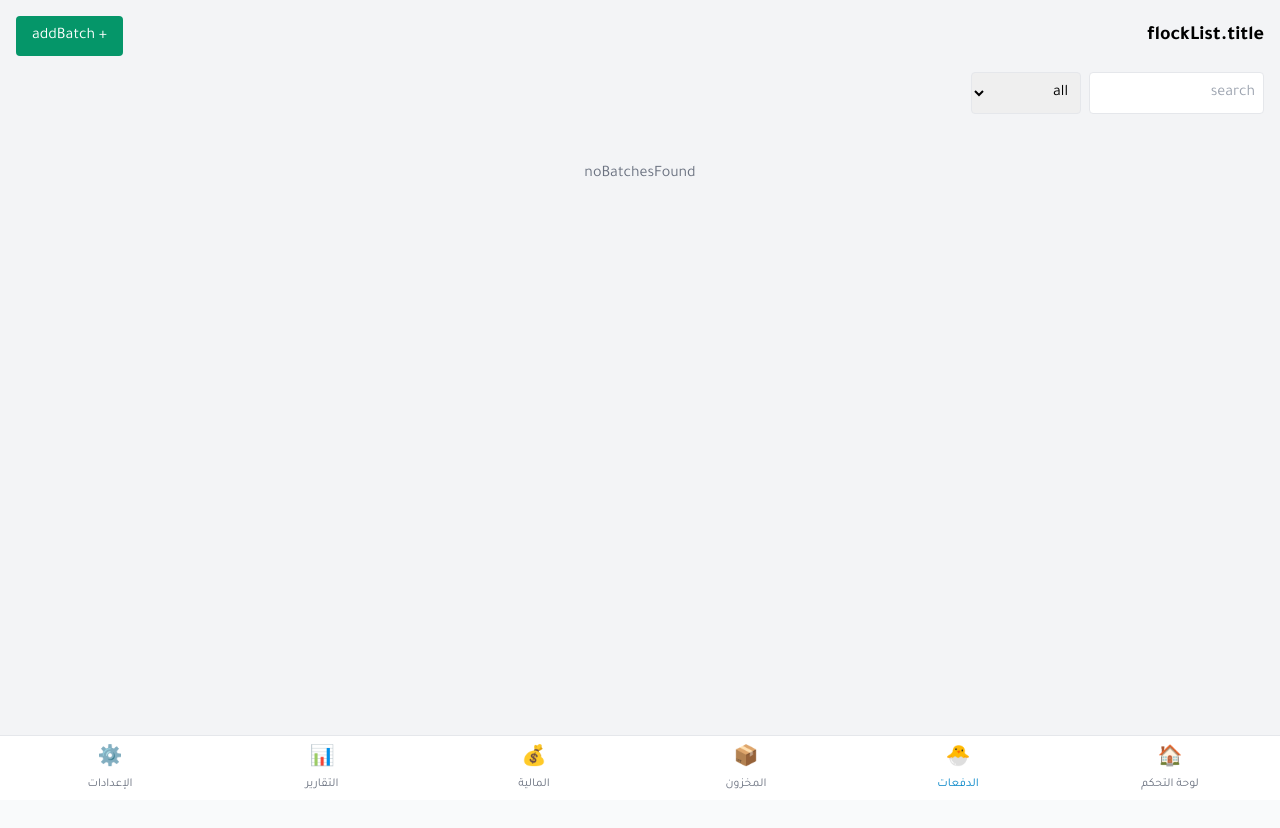
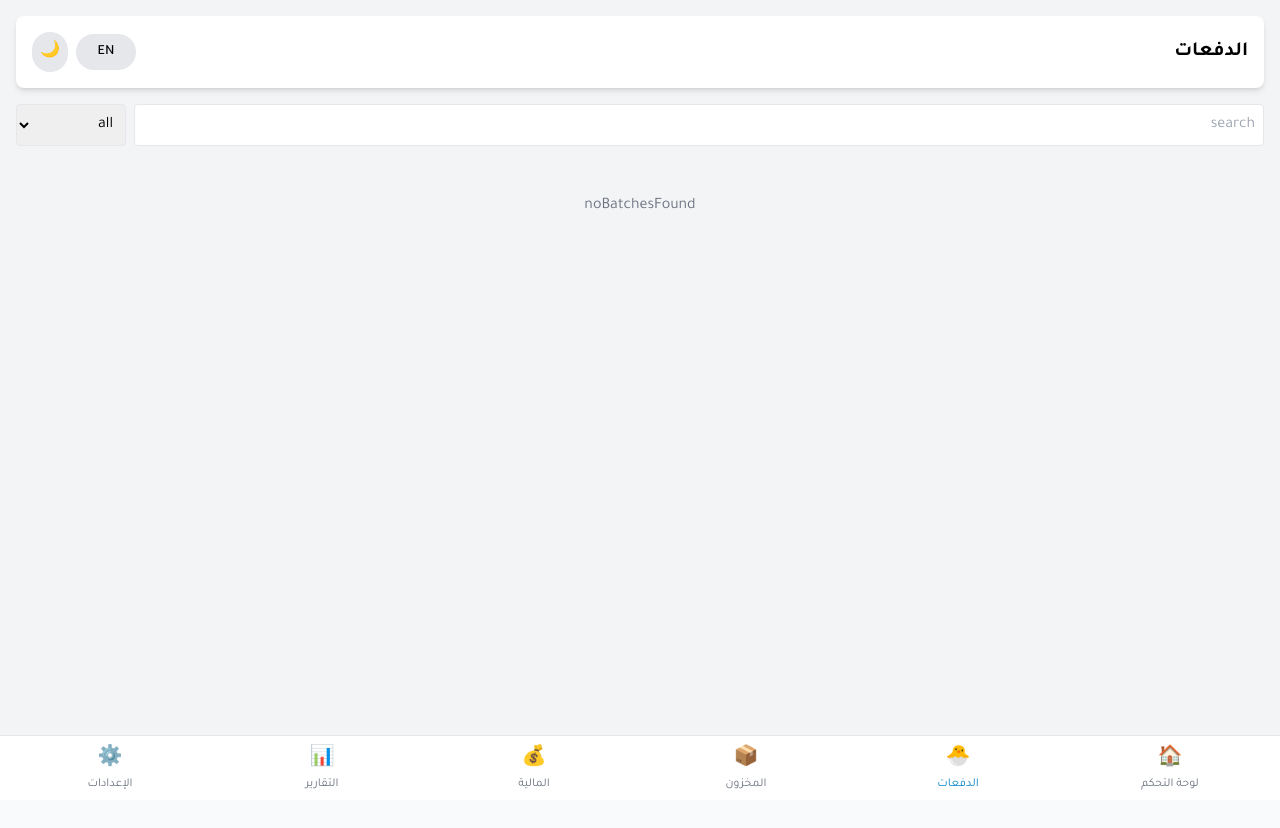
Before and after one commit to merosman91/Flock-ERP, a React (Vite) app: page /flocks in a window 1280 px wide. Shown: the top 828 px of the page. Built offline with nearby package versions, Linux system fonts and the light colour scheme.

Commit message:
Update FlockList.jsx

```diff
--- a/src/screens/FlockList.jsx
+++ b/src/screens/FlockList.jsx
@@ -2,13 +2,15 @@ import { useState, useEffect } from 'react';
 import { useTranslation } from 'react-i18next';
 import { useNavigate } from 'react-router-dom';
 import { getFlocks, deleteFlock } from '../services/dbService';
+import LanguageToggle from '../components/LanguageToggle';
+import ThemeToggle from '../components/ThemeToggle';
 
 export default function FlockList() {
   const { t } = useTranslation();
   const navigate = useNavigate();
   const [flocks, setFlocks] = useState([]);
   const [search, setSearch] = useState('');
-  const [statusFilter, setStatusFilter] = useState('all'); // all, active, completed
+  const [statusFilter, setStatusFilter] = useState('all');
 
   useEffect(() => {
     loadFlocks();
@@ -16,7 +18,6 @@ export default function FlockList() {
 
   const loadFlocks = async () => {
     const data = await getFlocks();
-    // Mock: add daysOld and status
     const enriched = data.map(f => ({
       ...f,
       daysOld: Math.floor((Date.now() - new Date(f.startDate).getTime()) / (1000 * 60 * 60 * 24)),
@@ -40,15 +41,14 @@ export default function FlockList() {
 
   return (
     <div className="min-h-screen bg-gray-100 dark:bg-gray-900 p-4">
-      <div className="flex justify-between items-center mb-4">
-        <h1 className="text-xl font-bold">{t('flockList.title')}</h1>
-        <button
-          onClick={() => navigate('/flocks/new')}
-          className="bg-emerald-600 text-white px-4 py-2 rounded"
-        >
-          + {t('addBatch')}
-        </button>
-      </div>
+      {/* Header */}
+      <header className="bg-white dark:bg-gray-800 shadow-md p-4 flex justify-between items-center rounded-lg mb-4">
+        <h1 className="text-xl font-bold">{t('batches')}</h1>
+        <div className="flex items-center space-x-2 rtl:space-x-reverse">
+          <LanguageToggle />
+          <ThemeToggle />
+        </div>
+      </header>
 
       {/* Filters */}
       <div className="mb-4 flex flex-wrap gap-2">
@@ -57,7 +57,7 @@ export default function FlockList() {
           placeholder={t('search')}
           value={search}
           onChange={(e) => setSearch(e.target.value)}
-          className="p-2 border rounded dark:bg-gray-800 dark:text-white"
+          className="p-2 border rounded dark:bg-gray-800 dark:text-white flex-1"
         />
         <select
           value={statusFilter}
@@ -81,13 +81,13 @@ export default function FlockList() {
               <div>
                 <div className="font-bold">{flock.name}</div>
                 <div className="text-sm text-gray-500 dark:text-gray-400">
-                  {flock.breed} • {flock.daysOld} {t('days')} • {flock.status === 'active' ? t('active') : t('completed')}
+                  {flock.breed} • {flock.daysOld} {t('day')} • {flock.status === 'active' ? t('active') : t('completed')}
                 </div>
               </div>
               <div className="flex space-x-2 rtl:space-x-reverse">
                 <button
                   onClick={() => navigate(`/flocks/${flock.id}`)}
-                  className="text-blue-600 dark:text-blue-400"
+                  className="text-primary-600 dark:text-primary-400"
                 >
                   {t('view')}
                 </button>
@@ -108,4 +108,4 @@ export default function FlockList() {
       </div>
     </div>
   );
-}
+            }
```
